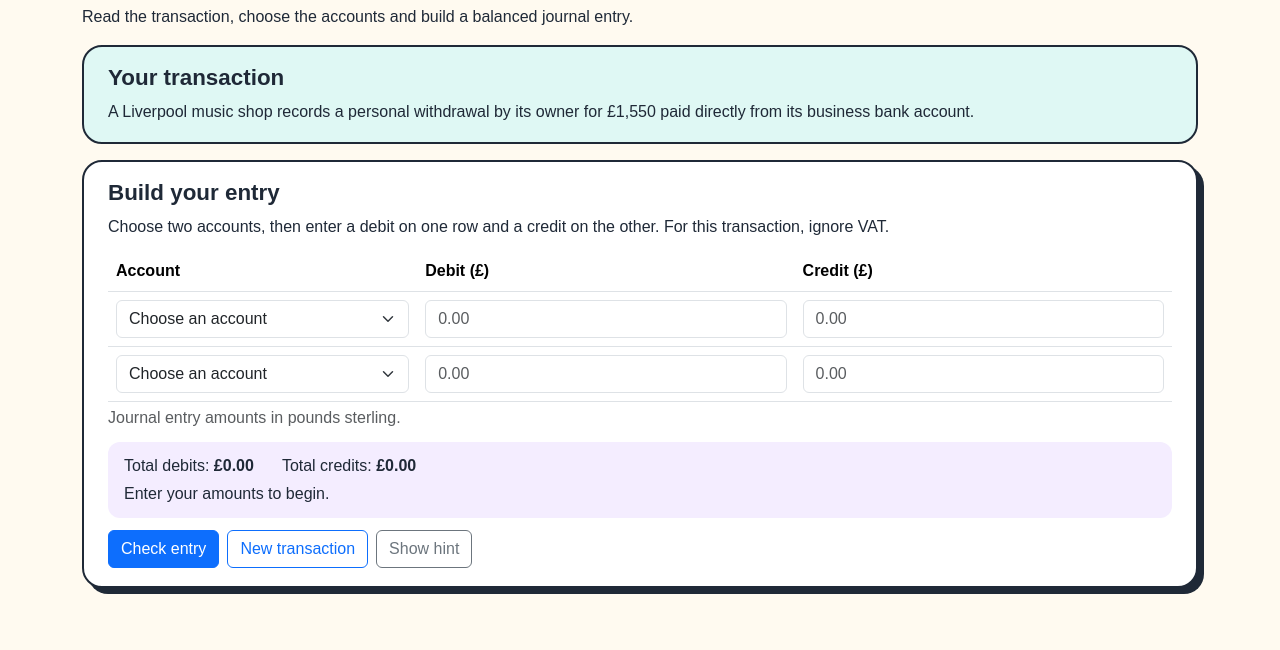
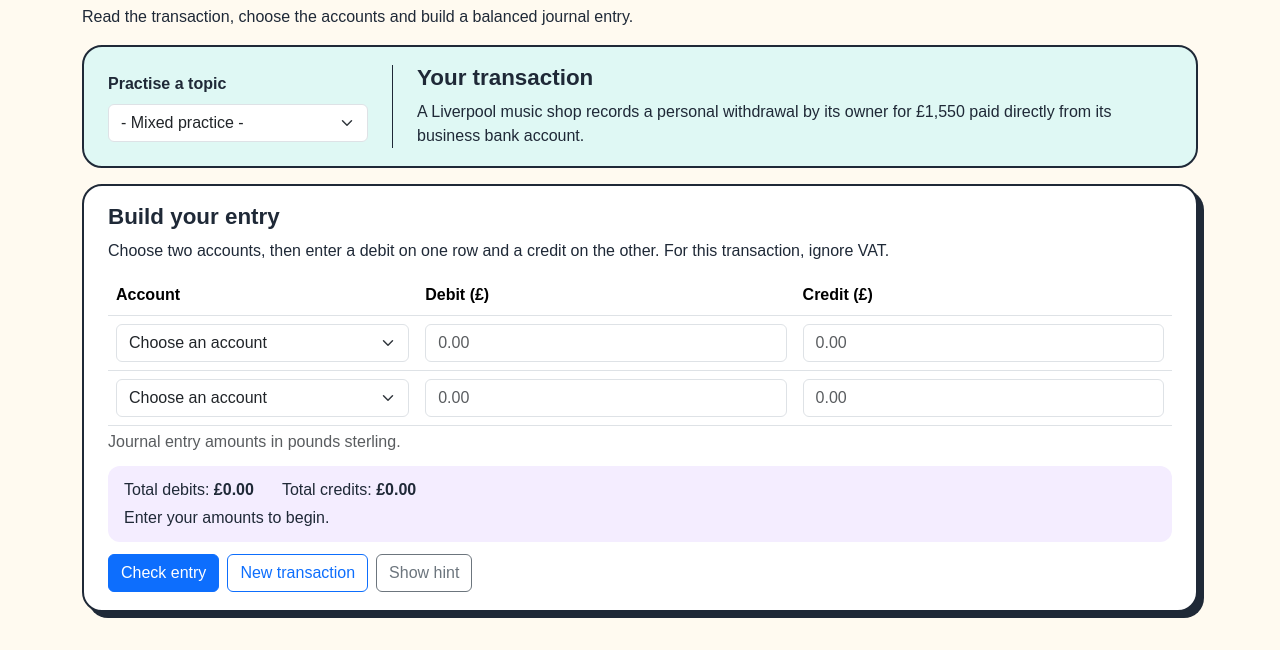
Before and after one commit to DarthCookie45/interactive-accounting, a plain HTML site: page activities/journal-entry.html in a window 1280 px wide. Shown: the part 150-800 px from the top of the page. Drawn offline with nearby package versions, Linux system fonts and the light colour scheme.

Commit message:
Add topic selection to journal entry practice

```diff
--- a/activities/journal-entry.html
+++ b/activities/journal-entry.html
@@ -42,8 +42,24 @@
         class="journal-transaction mb-3"
         aria-labelledby="transaction-title"
       >
+        <div class="journal-topic">
+          <label class="form-label fw-bold" for="transaction-topic">
+            Practise a topic
+          </label>
+
+          <select class="form-select" id="transaction-topic">
+            <option value="all">- Mixed practice -</option>
+            <option value="drawings">Drawings</option>
+            <option value="equipment">Equipment purchases</option>
+            <option value="capital">Owner’s capital</option>
+            <option value="rent">Rent payments</option>
+            <option value="sales">Sales receipts</option>
+          </select>
+        </div>
+        <div class="journal-scenario">
         <h2 id="transaction-title">Your transaction</h2>
         <p id="journal-transaction" class="mb-0"></p>
+        </div>
       </section>
 
       <section class="journal-builder" aria-labelledby="entry-title">
--- a/css/styles.css
+++ b/css/styles.css
@@ -1371,6 +1371,40 @@ body {
 
 
 /* Journal Entry Constructor */
+.journal-page .journal-transaction {
+  display: grid;
+  grid-template-columns: minmax(200px, 260px) minmax(0, 1fr);
+  align-items: center;
+  gap: 16px 24px;
+}
+
+.journal-topic,
+.journal-scenario {
+  min-width: 0;
+}
+
+.journal-scenario {
+  align-self: stretch;
+  border-left: 1px solid #1f2937;
+  padding-left: 24px;
+  display: flex;
+  flex-direction: column;
+  justify-content: center;
+}
+
+@media (max-width: 767px) {
+  .journal-page .journal-transaction {
+    grid-template-columns: 1fr;
+  }
+
+  .journal-scenario {
+    border-left: 0;
+    border-top: 1px solid #1f2937;
+    padding-left: 0;
+    padding-top: 16px;
+  }
+}
+
 .journal-transaction,
 .journal-builder {
   border: 2px solid #1f2937;
--- a/js/journal-entry.js
+++ b/js/journal-entry.js
@@ -32,6 +32,7 @@ let transactionAmount = 0;
 
 const transactionTypes = [
   {
+    topic: "equipment",
     description: "buys equipment",
     paymentText: "and pays immediately from its business bank account",
     debitAccount: "equipment",
@@ -44,6 +45,7 @@ const transactionTypes = [
       "Equipment increases, so it is debited. Money in the bank decreases, so Bank is credited."
   },
   {
+    topic: "rent",
     description: "pays this month’s rent",
     paymentText: "and pays immediately from its business bank account",
     debitAccount: "rent",
@@ -56,6 +58,7 @@ const transactionTypes = [
       "Rent expense increases, so it is debited. Money in the bank decreases, so Bank is credited."
   },
   {
+    topic: "sales",
     description: "receives payment for services provided",
     paymentText: "directly into its business bank account",
     debitAccount: "bank",
@@ -68,6 +71,7 @@ const transactionTypes = [
       "Money in the bank increases, so Bank is debited. Sales income increases, so Sales is credited."
   },
   {
+    topic: "capital",
     description: "receives a capital contribution from its owner",
     paymentText: "directly into its business bank account",
     debitAccount: "bank",
@@ -80,6 +84,7 @@ const transactionTypes = [
       "The business receives money, but it has not earned it from a customer. Think about the owner’s investment and the increase in the bank balance."
   },
   {
+    topic: "drawings",
     description: "records a personal withdrawal by its owner",
     paymentText: "paid directly from its business bank account",
     debitAccount: "drawings",
@@ -105,8 +110,15 @@ function generateTransaction() {
     transactionAmount = (Math.floor(Math.random() * 36) + 5) * 50;
   } while (transactionAmount === previousAmount);
 
-  const typeIndex = Math.floor(Math.random() * transactionTypes.length);
-    currentTransaction = transactionTypes[typeIndex];
+  const availableTypes = transactionTypes.filter((transaction) => {
+    return (
+      topicSelector.value === "all" ||
+      transaction.topic === topicSelector.value
+    );
+  });
+
+const typeIndex = Math.floor(Math.random() * availableTypes.length);
+currentTransaction = availableTypes[typeIndex];
 
     transactionText.textContent =
       `${businesses[businessIndex]} ${currentTransaction.description} for ` +
@@ -281,6 +293,7 @@ newTransactionButton.addEventListener("click", advanceQuestion);
 const totalDebitsDisplay = document.querySelector("#total-debits");
 const totalCreditsDisplay = document.querySelector("#total-credits");
 const balanceStatus = document.querySelector("#balance-status");
+const topicSelector = document.querySelector("#transaction-topic");
 
 const moneyWithPennies = new Intl.NumberFormat("en-GB", {
   style: "currency",
@@ -337,5 +350,10 @@ hintButton.addEventListener("click", () => {
   hintButton.setAttribute("aria-expanded", String(showHint));
 });
 
+topicSelector.addEventListener("change", () => {
+  generateTransaction();
+  updateTotals();
+});
+
 generateTransaction();
 updateTotals();
```
Also changed, not shown: 1 other file.
